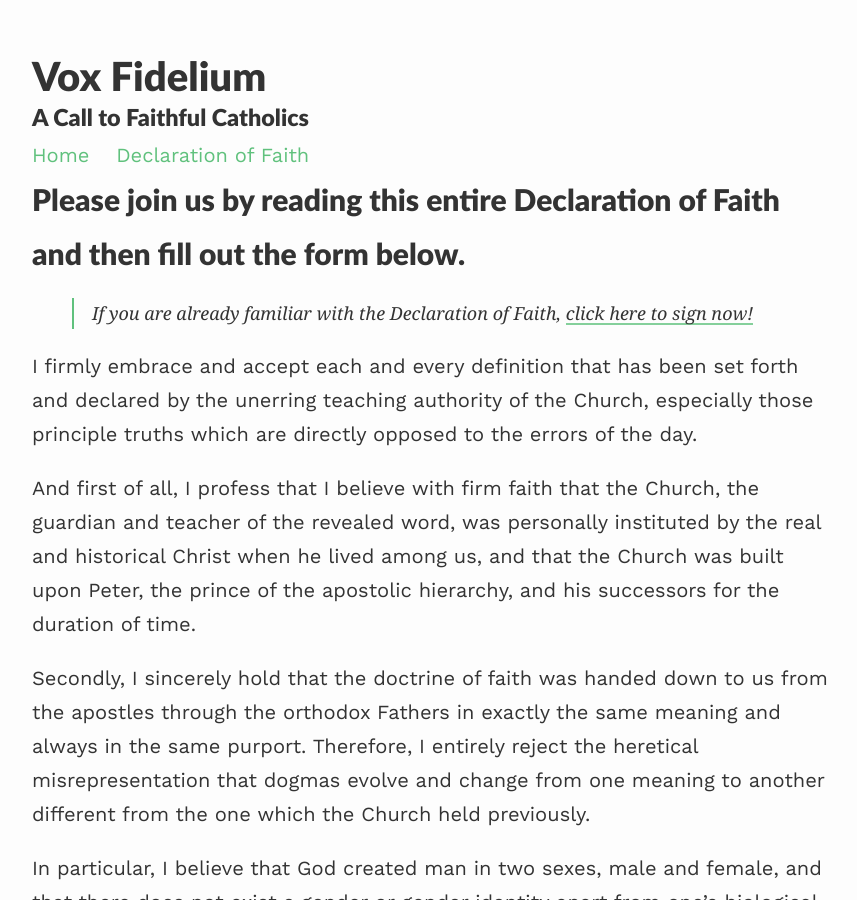
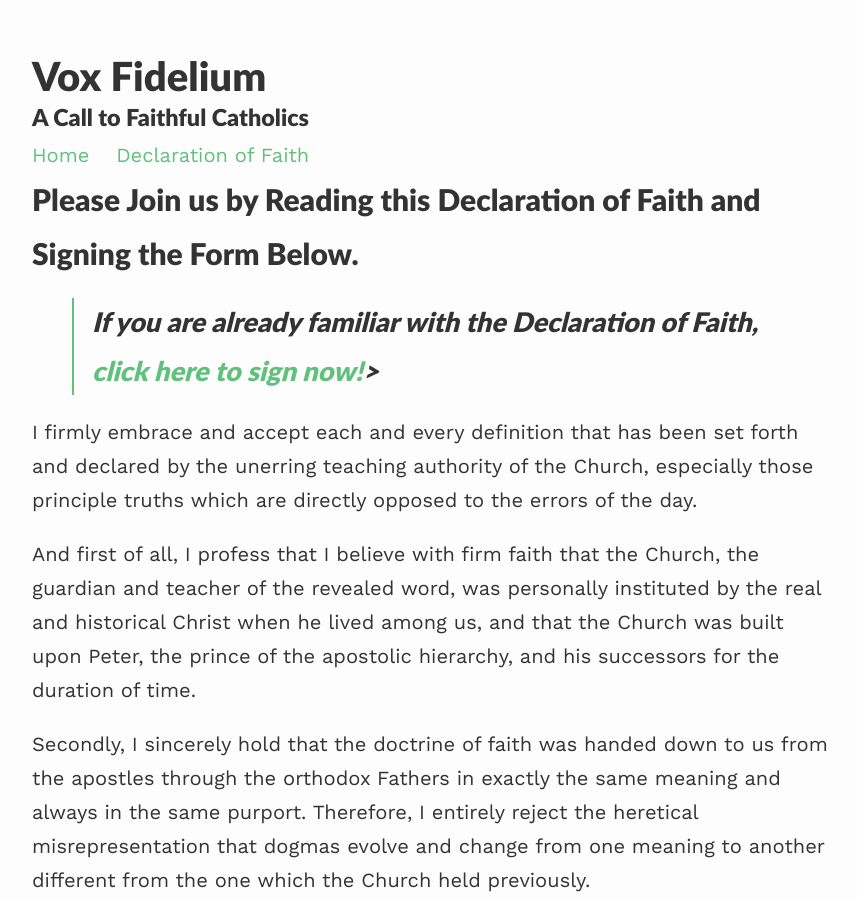
Before and after one commit to shalone86/vox-fidelium, a Jekyll site: the page built from _pages/statement-of-faith.md, in a window 1280 px wide and 900 px high. Shown: the whole window, without its empty margins (208-1065 px from the left). Built offline with Jekyll 4.4.1, drawn with Linux system fonts in a browser that asks for light colours; nearby versions of some CDN libraries.

Commit message:
Update statement-of-faith.md

```diff
--- a/_pages/statement-of-faith.md
+++ b/_pages/statement-of-faith.md
@@ -3,9 +3,10 @@
 permalink: /statement-of-faith/
 published: true
 ---
-## Please join us by reading this entire Declaration of Faith and then fill out the form below.
+## Please Join us by Reading this Declaration of Faith and Signing the Form Below.
 
-> If you are already familiar with the Declaration of Faith, [click here to sign now!](https://forms.gle/qdLkui3nBQnTt17B6)
+> If you are already familiar with the Declaration of Faith, [click here to sign now!](https://forms.gle/qdLkui3nBQnTt17B6)>
+---
 
 I firmly embrace and accept each and every definition that has been set forth and declared by the unerring teaching authority of the Church, especially those principle truths which are directly opposed to the errors of the day.
 
```
